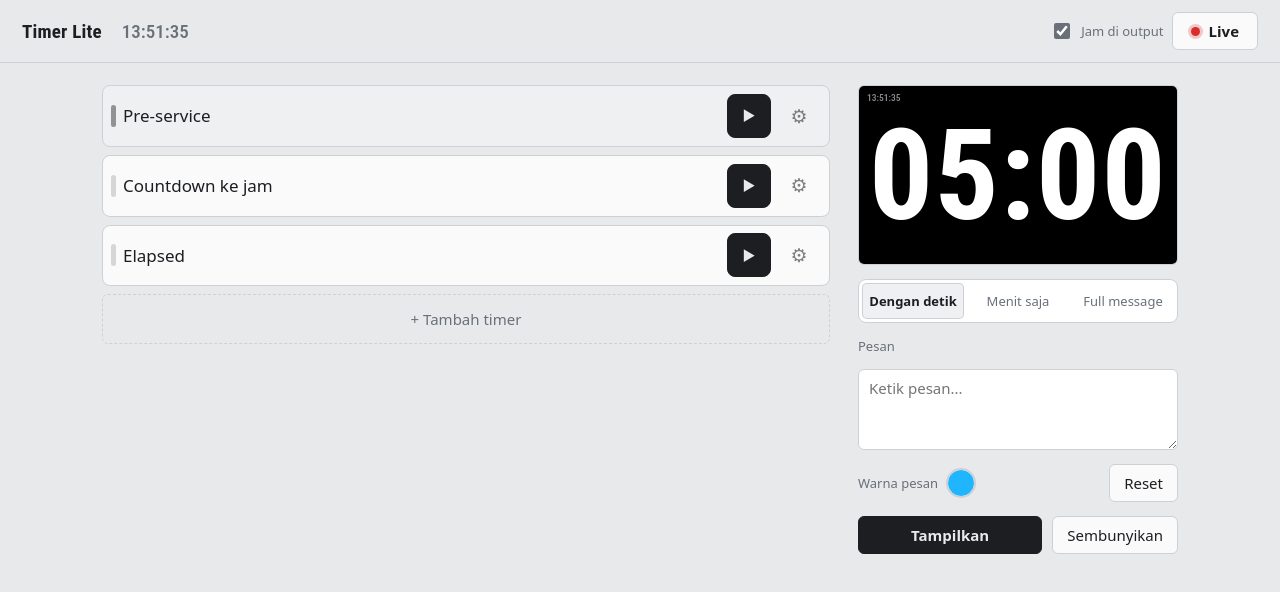
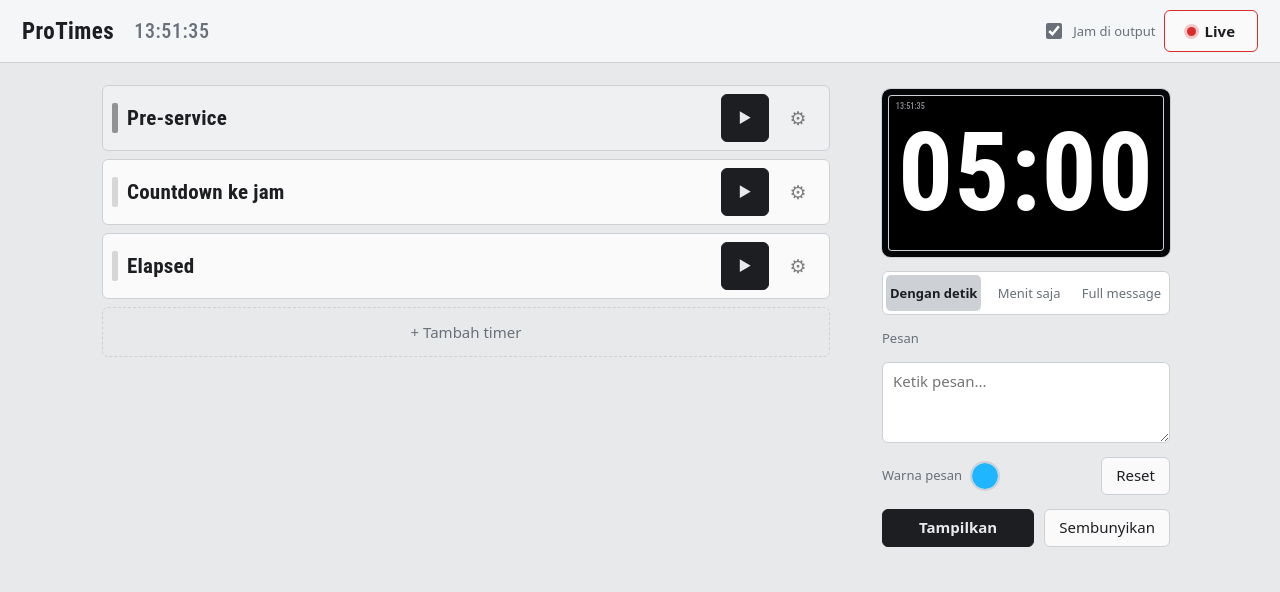
Before and after one commit to ritzkevin1403/timerku, a plain HTML site: page index.html in a window 1280 px wide. Drawn offline with Linux system fonts and the light colour scheme.

Commit message:
Update index.html

```diff
--- a/index.html
+++ b/index.html
@@ -3,9 +3,9 @@
 <head>
 <meta charset="utf-8">
 <meta name="viewport" content="width=device-width, initial-scale=1, viewport-fit=cover">
-<title>Timer Lite</title>
+<title>ProTimes</title>
 <style>
-/* Timer Lite: permukaan kontrol untuk operator, gelap dan netral.
+/* ProTimes: permukaan kontrol untuk operator, gelap dan netral.
    Satu-satunya warna yang "bicara" adalah lampu tally merah untuk timer yang sedang jalan. */
 :root{
   --bg:#191b1e;--panel:#212428;--row:#272b30;--row-hi:#30353b;--bd:#363b42;
@@ -126,6 +126,24 @@ body.outbody{margin:0;background:#000;overflow:hidden}
 .side .row .hint{margin-right:auto}
 /* waktu dibuat otomatis memenuhi layar (lihat fitTime di script.js); beri ruang untuk pesan di atas */
 .oroot.hasmsg .otm{margin-top:22cqh}
+
+/* ProTimes: penyempurnaan tampilan. Datar seperti meja mixer, bukan kartu-kartu; merah hanya untuk yang sedang jalan dan tombol Live */
+:root{--bg:#121417;--panel:#1a1d21;--row:#23272c;--row-hi:#2c3137;--bd:#30353b}
+body{background:var(--bg)}
+header{background:var(--panel);padding:10px 22px}
+h1{font:700 23px var(--display);letter-spacing:.02em}
+.clock{font:500 20px var(--display);letter-spacing:.03em}
+.golive{min-height:42px;padding:0 22px;font-weight:700;border-color:var(--tally)}
+.card{border-radius:6px;min-height:62px;padding:4px 8px 4px 24px;align-content:center}
+.card::before{left:9px;width:6px;height:30px;margin-top:-15px;border-radius:2px}
+.tname{font:600 21px var(--display);letter-spacing:.01em;padding:16px 0}
+.play{width:48px;height:48px;border-radius:6px}
+.play.on{background:var(--tally);border-color:var(--tally);color:#fff}
+.play.on:hover{background:var(--tally);opacity:.88}
+.gear{width:46px;height:46px}
+.pv{width:auto;margin:7px;border:0;border-radius:3px;box-shadow:0 0 0 1px var(--bd),0 0 0 7px #050607,0 0 0 8px var(--bd)}
+.seg{border-radius:6px}
+.seg input:checked+span{background:var(--bd);box-shadow:none}
 
 </style>
 </head>
@@ -249,7 +267,7 @@ function updateOut(root, now){
   }
 }
 function initOutput(){
-  document.title = 'Timer Output';
+  document.title = 'ProTimes Output';
   document.body.className = 'outbody';
   var root = document.createElement('div'); root.dataset.big = '1'; buildOut(root); document.body.appendChild(root);
   var h = document.createElement('div'); h.className = 'ohint'; h.textContent = 'Klik untuk fullscreen'; document.body.appendChild(h);
@@ -271,7 +289,7 @@ function initController(){
   load();
   if (!timers.length){ var a = mk('down'); a.name='Pre-service'; var b = mk('to'); var c = mk('up'); timers=[a,b,c]; liveId=a.id; }
   document.body.innerHTML =
-   '<header><div><h1>Timer Lite</h1></div>'+
+   '<header><div><h1>ProTimes</h1></div>'+
    '<div class="clock" id="clk"></div>'+
    '<div class="bar"><label class="hint"><input type="checkbox" id="sc"> Jam di output</label>'+
    '<button id="openout" class="golive"><i class="lamp"></i>Live</button></div></header>'+
```
